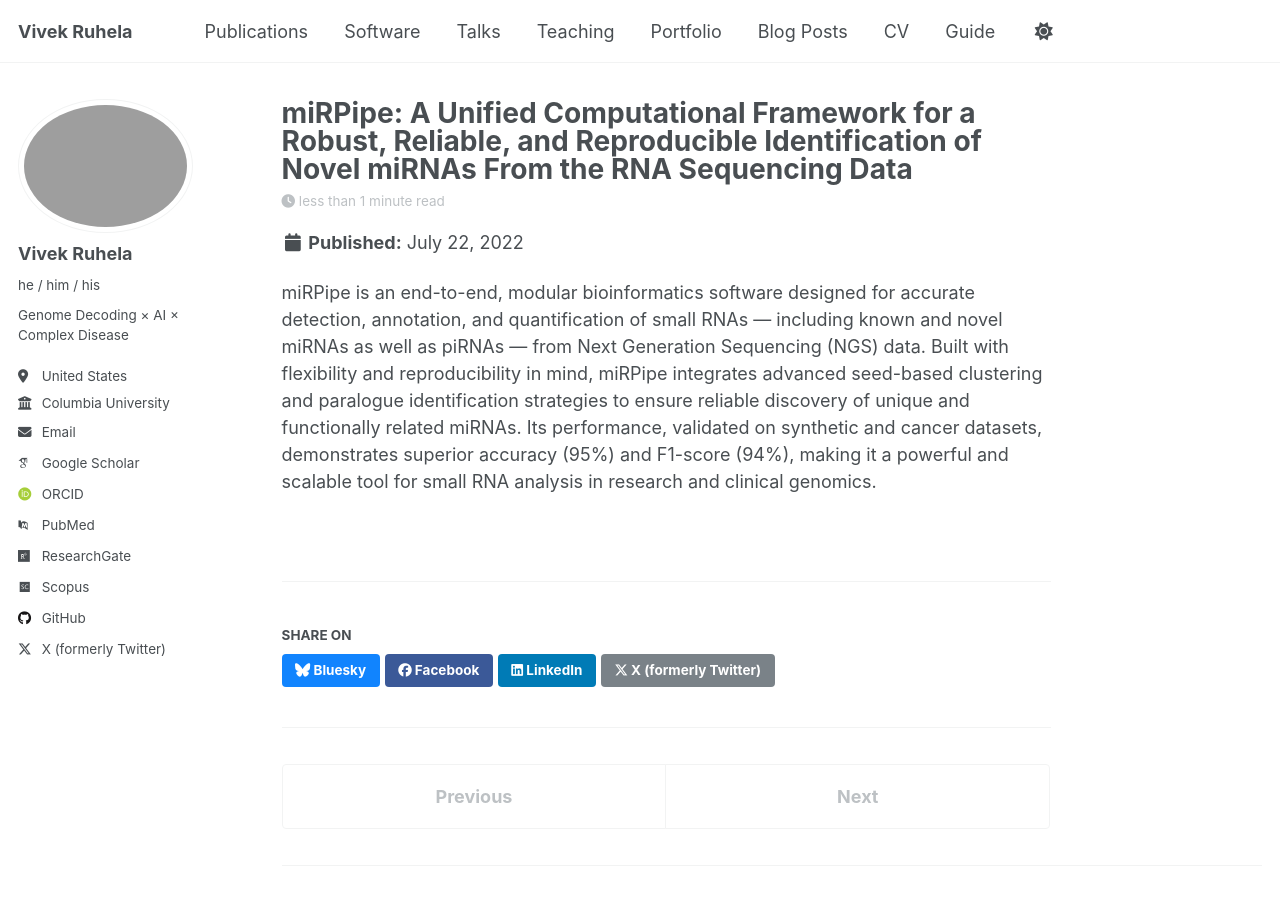
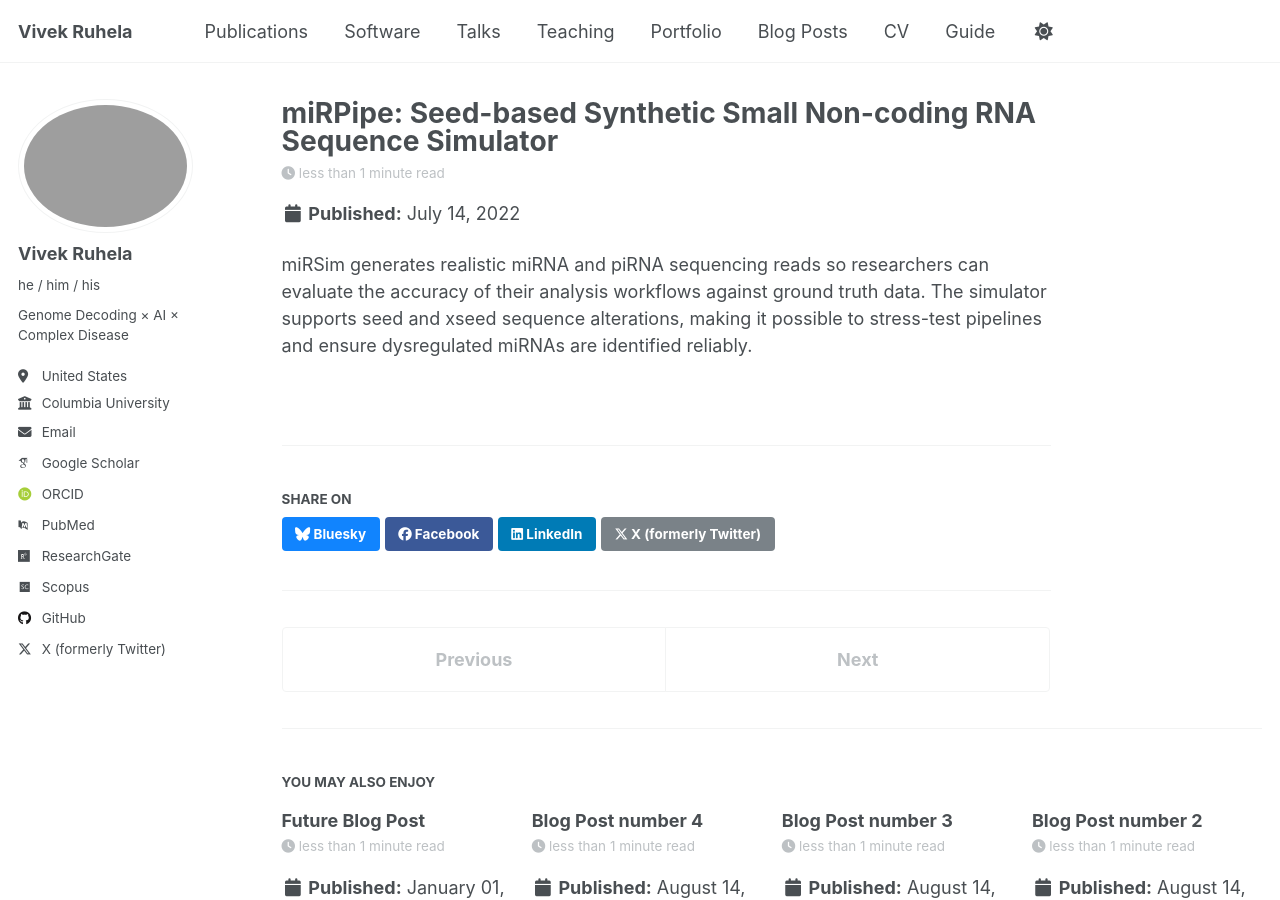
Before and after one commit to vivekruhela/vivekruhela.github.io, a Jekyll site: the page built from _software/2022-07-22-mirpipe.md, in a window 1280 px wide and 900 px high. Built offline with Jekyll 4.4.1, drawn with Linux system fonts in a browser that asks for light colours; some web fonts are replaced; a script that is not in the unit is left out.

Commit message:
Update 2022-07-22-mirpipe.md

```diff
--- a/_software/2022-07-22-mirpipe.md
+++ b/_software/2022-07-22-mirpipe.md
@@ -1,10 +1,10 @@
 ---
-title: "miRPipe: A Unified Computational Framework for a Robust, Reliable, and Reproducible Identification of Novel miRNAs From the RNA Sequencing Data"
+title: "miRPipe: Seed-based Synthetic Small Non-coding RNA Sequence Simulator"
 permalink: /software/mirpipe
-excerpt: "miRPipe is a powerful end-to-end software for accurate detection, annotation, and quantification of known and novel small RNAs from sequencing data."
-date: 2022-07-22
+excerpt: "Synthetic small RNA simulator for benchmarking miRNA and piRNA RNA-seq pipelines with known ground truth."
+date: 2022-07-14
 links:
   project: https://github.com/vivekruhela/miRPipe
   download: http://vivekruhela.github.io/files/mirpipe_rnaseq.pdf
 ---
-miRPipe is an end-to-end, modular bioinformatics software designed for accurate detection, annotation, and quantification of small RNAs — including known and novel miRNAs as well as piRNAs — from Next Generation Sequencing (NGS) data. Built with flexibility and reproducibility in mind, miRPipe integrates advanced seed-based clustering and paralogue identification strategies to ensure reliable discovery of unique and functionally related miRNAs. Its performance, validated on synthetic and cancer datasets, demonstrates superior accuracy (95%) and F1-score (94%), making it a powerful and scalable tool for small RNA analysis in research and clinical genomics.
+miRSim generates realistic miRNA and piRNA sequencing reads so researchers can evaluate the accuracy of their analysis workflows against ground truth data. The simulator supports seed and xseed sequence alterations, making it possible to stress-test pipelines and ensure dysregulated miRNAs are identified reliably.
```
